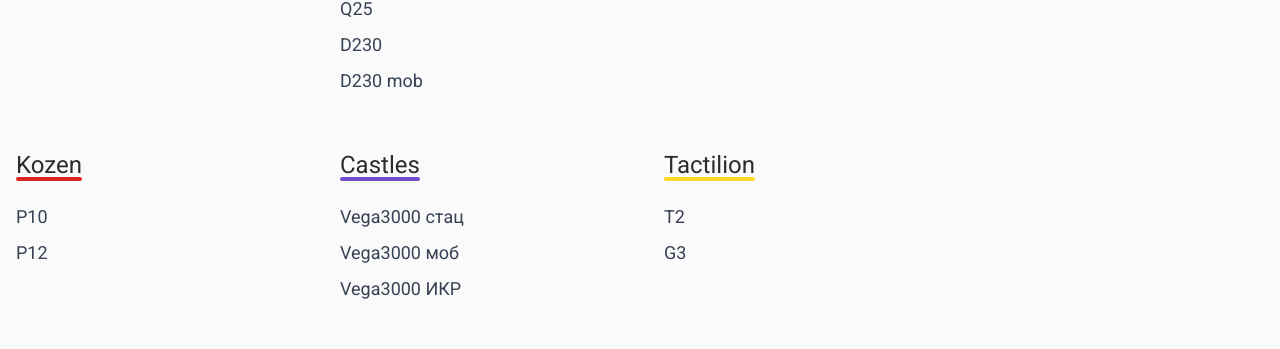
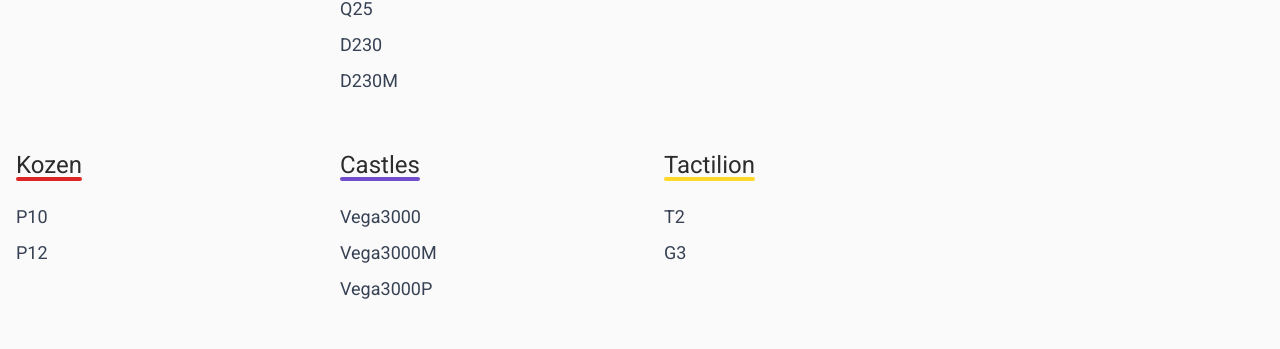
Before and after one commit to Kravchenko-Sergey/atm-doka, a Next.js app: page / in a window 1280 px wide. Shown: the part 2413-2762 px from the top of the page. Built offline with nearby package versions, Linux system fonts and the light colour scheme.

Commit message:
fix: fix home client component

```diff
--- a/src/app/home-client.tsx
+++ b/src/app/home-client.tsx
@@ -3,7 +3,7 @@
 import { Button } from '@/components/ui/button'
 import { Device as DeviceType, useRootStore } from '@/state/store'
 import { Send, Users } from 'lucide-react'
-import { useEffect, useState, useMemo, useCallback } from 'react'
+import { useEffect, useState, useCallback } from 'react'
 import Link from 'next/link'
 
 // Простая структура: бренд -> модели
@@ -32,7 +32,7 @@
 			{ name: 'SP30', url: 'pax-sp30' },
 			{ name: 'Q25', url: 'pax-q25' },
 			{ name: 'D230', url: 'pax-d230' },
-			{ name: 'D230 mob', url: 'pax-d230-mob' }
+			{ name: 'D230M', url: 'pax-d230M' }
 		]
 	},
 	{
@@ -68,9 +68,9 @@
 		displayBrand: 'Castles',
 		color: '#704ecc',
 		models: [
-			{ name: 'Vega3000 стац', url: 'castles-vega3000' },
-			{ name: 'Vega3000 моб', url: 'castles-vega3000-mob' },
-			{ name: 'Vega3000 ИКР', url: 'castles-vega3000-ikr' }
+			{ name: 'Vega3000', url: 'castles-vega3000' },
+			{ name: 'Vega3000M', url: 'castles-vega3000M' },
+			{ name: 'Vega3000P', url: 'castles-vega3000P' }
 		]
 	},
 	{
@@ -84,96 +84,52 @@
 	}
 ]
 
-// Функция для создания slug из названия модели
-const createModelSlug = (modelName: string): string => {
-	return modelName
-		.toLowerCase()
-		.replace(/\s+/g, '-')
-		.replace(/[.,]/g, '')
-		.replace('стац', 'stationary')
-		.replace('моб', 'mobile')
-		.replace('икр', 'ikr')
-		.replace(/[^a-z0-9-]/g, '')
-}
-
-// Функция для получения URL устройства
-const getDeviceUrl = (device: DeviceType): string => {
-	if (!device.brand || !device.model) {
-		// Если нет бренда или модели, используем старый URL
-		return `/devices/${device.url}`
-	}
-
-	const brandSlug = device.brand.toLowerCase()
-	const modelSlug = createModelSlug(device.model)
-
-	return `/devices/${brandSlug}/${modelSlug}`
-}
-
 // Извлекаем только бренды для верхней навигации
-const BRAND_NAVIGATION = brandModels.map((brand) => ({
+const BRAND_NAVIGATION = brandModels.map(brand => ({
 	title: brand.displayBrand,
 	url: `/devices/${brand.brand.toLowerCase()}`,
 	color: brand.color
 }))
 
 export default function HomeClient() {
-	const devicesList = useRootStore((state) => state.devices)
-	const changeBgHeader = useRootStore((state) => state.changeBgHeader)
-	const activeDevices = useRootStore((state) => state.activeTags)
-	const toggleDevice = useRootStore((state) => state.toggleTag)
+	const devices = useRootStore(state => state.devices)
+	const changeBgHeader = useRootStore(state => state.changeBgHeader)
 
-	const [sortedDevices, setSortedDevices] = useState<DeviceType[]>([])
 	const [visibleCount, setVisibleCount] = useState(6)
+	// Используем useMemo для однократного перемешивания при первой загрузке
+	const [shuffledDevices, setShuffledDevices] = useState<DeviceType[]>([])
+	const [displayedDevices, setDisplayedDevices] = useState<DeviceType[]>([])
 
-	const toggleActive = useCallback(
-		(title: string) => {
-			toggleDevice(title)
-		},
-		[toggleDevice]
-	)
+	// Инициализация перемешанного списка при первой загрузке
+	useEffect(() => {
+		if (devices.length > 0 && shuffledDevices.length === 0) {
+			const shuffled = [...devices].sort(() => Math.random() - 0.5)
+			setShuffledDevices(shuffled)
+			setDisplayedDevices(shuffled.slice(0, visibleCount))
+		}
+	}, [devices, shuffledDevices.length, visibleCount])
 
-	const filteredDevices = useMemo(() => {
-		if (activeDevices.length === 0) return sortedDevices
-
-		return sortedDevices.filter((deviceItem) =>
-			activeDevices.some((activeDevice) =>
-				deviceItem.tags.includes(activeDevice)
-			)
-		)
-	}, [sortedDevices, activeDevices])
-
-	const displayedDevices = useMemo(
-		() => filteredDevices.slice(0, visibleCount),
-		[filteredDevices, visibleCount]
-	)
+	useEffect(() => {
+		changeBgHeader('#fafafa')
+	}, [changeBgHeader])
 
 	const handleLoadMore = useCallback(() => {
-		setVisibleCount((prev) => prev + 6)
-	}, [])
-
-	useEffect(() => {
-		const shuffledDevices = [...devicesList].sort(() => Math.random() - 0.5)
-		setSortedDevices(shuffledDevices)
-		changeBgHeader('#fafafa')
-	}, [devicesList, changeBgHeader])
+		const newVisibleCount = visibleCount + 6
+		setVisibleCount(newVisibleCount)
+		setDisplayedDevices(shuffledDevices.slice(0, newVisibleCount))
+	}, [shuffledDevices, visibleCount])
 
 	return (
 		<>
 			{/* Навигация с линией внизу и hover эффектом */}
 			<div className='pl-4 md:pl-56 pt-12 md:pt-0 px-4 max-w-[1572px]'>
 				<div className='flex flex-col items-start gap-2 sm:gap-2 md:gap-4 mb-4 sm:mb-6 md:mb-8'>
-					{BRAND_NAVIGATION.map((item) => (
-						<Link
-							key={item.title}
-							href={item.url}
-							className='py-1 group w-full relative text-2xl sm:text-3xl md:text-4xl font-medium inline-block'
-						>
+					{BRAND_NAVIGATION.map(item => (
+						<Link key={item.title} href={item.url} className='py-1 group w-full relative text-2xl sm:text-3xl md:text-4xl font-medium inline-block'>
 							{/* Контейнер для текста и линии */}
 							<div className='relative inline-block'>
 								{/* Текст */}
-								<div className='pl-3 sm:pl-4 font-light relative z-10'>
-									{item.title}
-								</div>
+								<div className='pl-3 sm:pl-4 font-light relative z-10'>{item.title}</div>
 
 								{/* Цветная линия только под словом */}
 								<div
@@ -186,13 +142,7 @@
 							</div>
 
 							{/* Hover фон - появляется при наведении */}
-							<div
-								className='absolute inset-0 -z-10 rounded-sm opacity-0 group-hover:opacity-100 transition-opacity duration-200'
-								style={{
-									backgroundColor: item.color,
-									width: '100%' // Фон на всю ширину ссылки
-								}}
-							/>
+							<div className='absolute inset-0 -z-10 rounded-sm opacity-0 group-hover:opacity-100 transition-opacity duration-200' style={{ backgroundColor: item.color }} />
 						</Link>
 					))}
 				</div>
@@ -208,10 +158,7 @@
 						<p>Делитесь своими знаниями, помогайте коллегам.</p>
 						<p>Ваш опыт важен, ваш вклад бесценен.</p>
 					</div>
-					<Link
-						href='#'
-						className='mt-6 text-xl flex items-center gap-3 hover:underline'
-					>
+					<Link href='#' className='mt-6 text-xl flex items-center gap-3 hover:underline'>
 						<Users size={20} />
 						<span>Участники</span>
 					</Link>
@@ -225,12 +172,7 @@
 						<p>Исправьте неточность в материалах.</p>
 						<p>Ваши правки экономят время и решают проблемы коллег.</p>
 					</div>
-					<Link
-						href='https://t.me/+CznWcCGr6H03NjMy'
-						className='mt-6 text-xl flex items-center gap-3 hover:underline'
-						target='_blank'
-						rel='noopener noreferrer'
-					>
+					<Link href='https://t.me/+CznWcCGr6H03NjMy' className='mt-6 text-xl flex items-center gap-3 hover:underline' target='_blank' rel='noopener noreferrer'>
 						<Send size={20} />
 						<span>Написать нам</span>
 					</Link>
@@ -241,26 +183,14 @@
 			<div className='px-4 py-8 max-w-[1572px]'>
 				<div className='flex flex-col gap-8'>
 					<div className='flex justify-center gap-6 flex-wrap'>
-						{displayedDevices.map((device) => (
-							<Link
-								href={getDeviceUrl(device)}
-								key={device.id}
-								className='relative p-4 min-w-[320px] h-[330px] flex flex-col items-center justify-between flex-1 rounded-sm overflow-hidden transition-all duration-300 ease-in-out sm:h-[480px] sm:min-w-[400px] hover:shadow-lg hover:scale-101'
-								style={{ backgroundColor: device.bgColor }}
-							>
+						{displayedDevices.map(device => (
+							<Link href={`/devices/${device.brand.toLowerCase()}/${device.model.toLowerCase()}`} key={device.id} className='relative p-4 min-w-[320px] h-[330px] flex flex-col items-center justify-between flex-1 rounded-sm overflow-hidden transition-all duration-300 ease-in-out sm:h-[480px] sm:min-w-[400px] hover:shadow-lg hover:scale-101' style={{ backgroundColor: device.bgColor }}>
 								<div className='absolute inset-0 bg-white opacity-0 transition-opacity duration-300 ease-in-out hover:opacity-20 dark:bg-gray-800 dark:hover:opacity-40' />
-								<h3 className='text-2xl font-semibold self-start z-10'>
-									{device.title}
-								</h3>
-								<p className='text-xl text-center self-center z-10 line-clamp-3'>
-									{device.description}
-								</p>
+								<h3 className='text-2xl font-semibold self-start z-10'>{device.title}</h3>
+								<p className='text-xl text-center self-center z-10 line-clamp-3'>{device.description}</p>
 								<div className='flex gap-1 flex-wrap self-end justify-end z-10'>
-									{device.tags.map((tag) => (
-										<span
-											key={tag}
-											className='p-1 text-sm bg-black/10 rounded-sm'
-										>
+									{device.tags.map(tag => (
+										<span key={tag} className='p-1 text-sm bg-black/10 rounded-sm'>
 											{tag}
 										</span>
 									))}
@@ -269,13 +199,9 @@
 						))}
 					</div>
 
-					{filteredDevices.length > visibleCount && (
+					{shuffledDevices.length > visibleCount && (
 						<div className='flex justify-center'>
-							<Button
-								onClick={handleLoadMore}
-								variant='outline'
-								className='p-6 text-xl rounded-sm font-normal min-w-[200px] hover:scale-105 transition-transform'
-							>
+							<Button onClick={handleLoadMore} variant='outline' className='p-6 text-xl rounded-sm font-normal min-w-[200px] hover:scale-105 transition-transform'>
 								Показать ещё
 							</Button>
 						</div>
@@ -286,16 +212,14 @@
 			{/* Детальная навигация по брендам с моделями */}
 			<div className='px-4 mt-16 md:mt-32 max-w-[1572px]'>
 				<div className='grid grid-cols-1 sm:grid-cols-2 lg:grid-cols-3 xl:grid-cols-4 2xl:grid-cols-7 gap-6 md:gap-8 lg:gap-10 xl:gap-12 mb-8 md:mb-12'>
-					{brandModels.map((brand) => (
+					{brandModels.map(brand => (
 						<div key={brand.brand} className='w-full'>
 							{/* Заголовок бренда с линией */}
 							<div className='py-1 group w-full relative text-xl md:text-2xl font-medium inline-block mb-3 md:mb-4'>
 								{/* Контейнер для текста и линии */}
 								<div className='relative inline-block'>
 									{/* Текст */}
-									<div className='font-light relative z-10'>
-										{brand.displayBrand}
-									</div>
+									<div className='font-light relative z-10'>{brand.displayBrand}</div>
 
 									{/* Цветная линия только под словом */}
 									<div
@@ -310,17 +234,16 @@
 
 							{/* Простой список моделей */}
 							<div className='space-y-1'>
-								{brand.models.map((model) => {
+								{brand.models.map(model => {
 									const brandSlug = brand.brand.toLowerCase()
-									const modelSlug = createModelSlug(model.name)
+									const modelSlug = model.name.toLowerCase()
 
 									return (
 										<div key={model.url} className='py-0.5'>
 											<Link
 												href={`/devices/${brandSlug}/${modelSlug}`}
 												className='text-base md:text-lg text-gray-700 dark:text-gray-300 hover:text-blue-600
-                        dark:hover:text-blue-400 hover:underline transition-colors whitespace-nowrap'
-											>
+                        dark:hover:text-blue-400 hover:underline transition-colors whitespace-nowrap'>
 												{model.name}
 											</Link>
 										</div>
```
